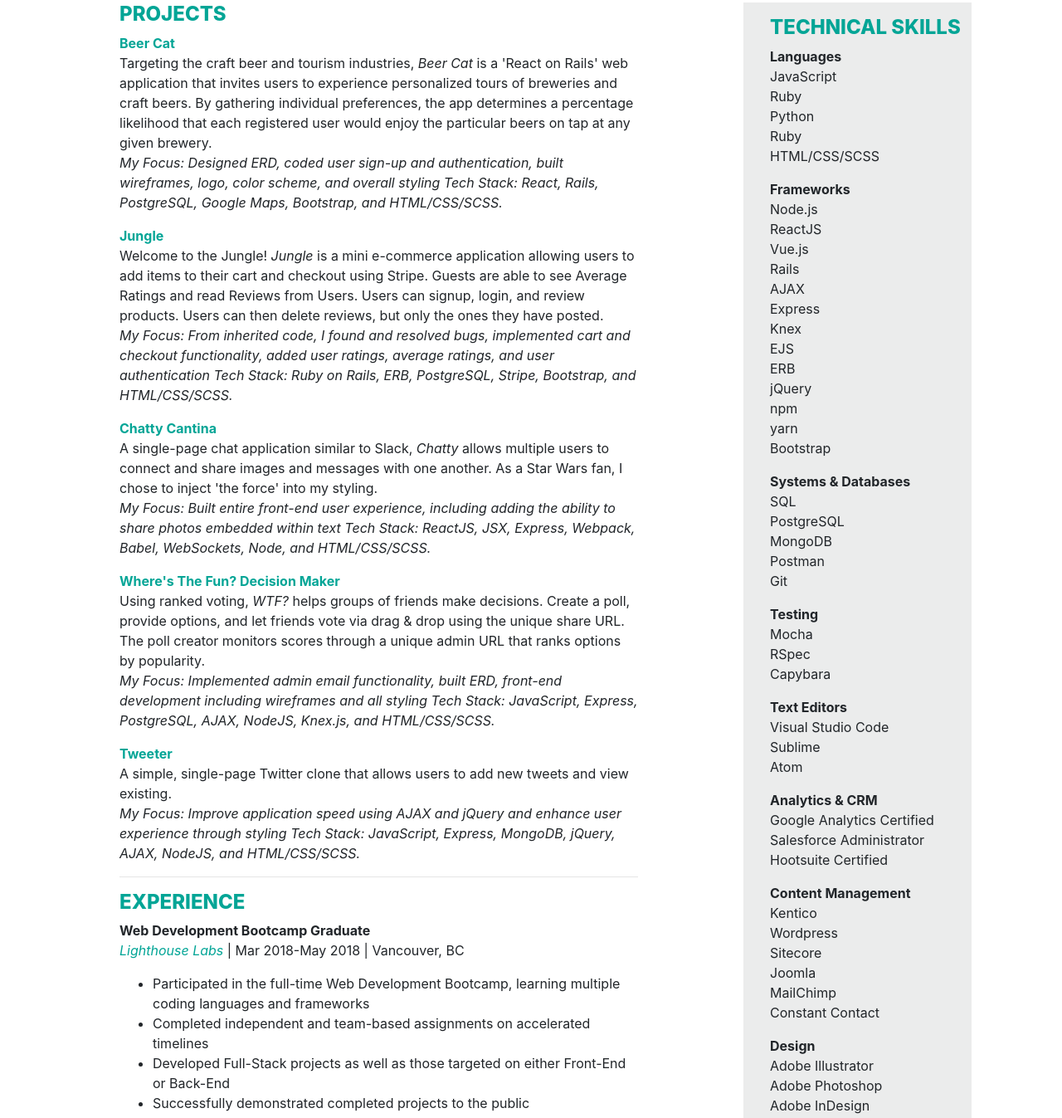
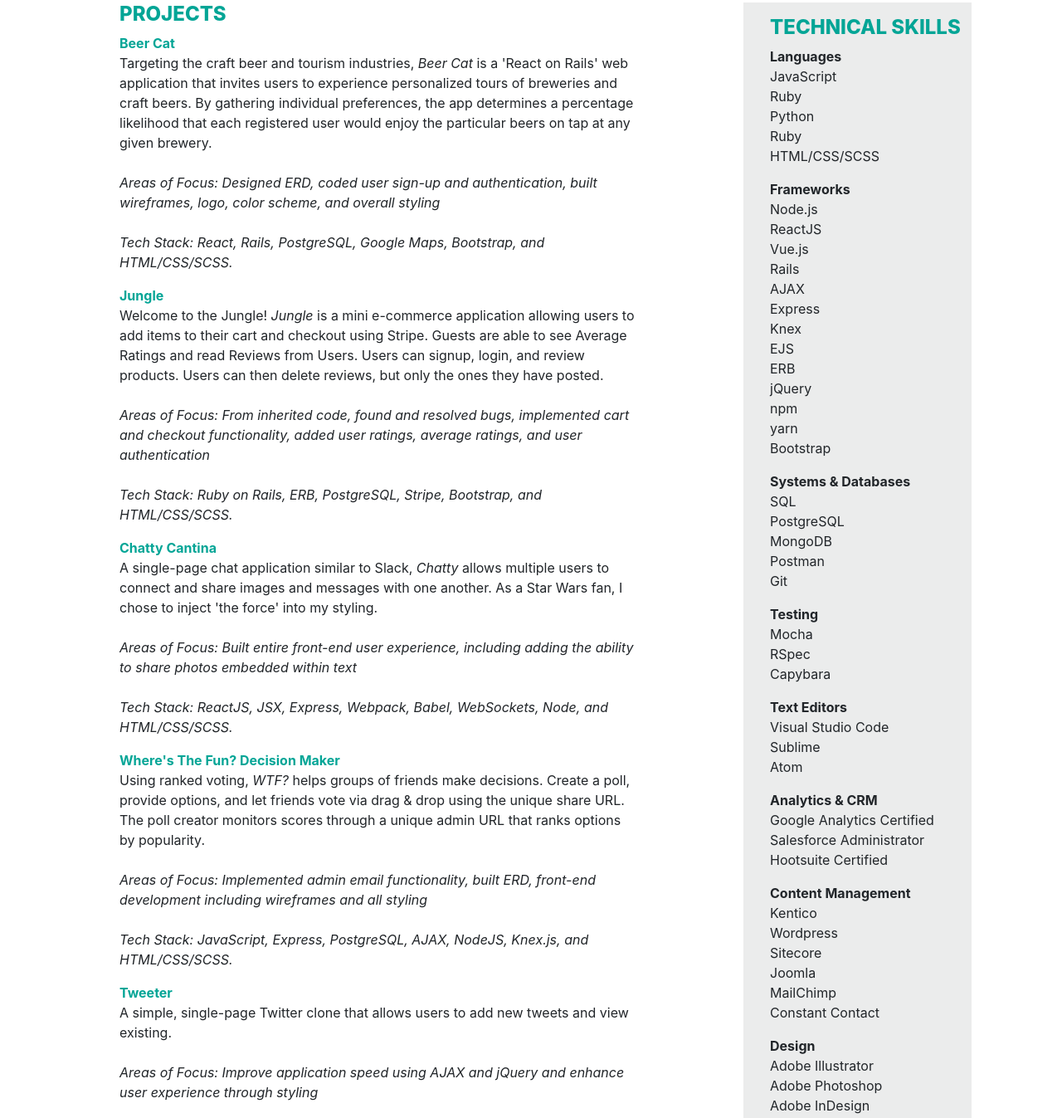
Before and after one commit to djwendo/djwendo.github.io, a website: page index.html in a window 1280 px wide. Shown: the part 460-1807 px from the top of the page at 83% size. Drawn offline with nearby package versions, Linux system fonts and the light colour scheme; a web font is replaced by a local one.

Commit message:
Add spacing to 'Areas of Focus' section of Projects

```diff
--- a/index.html
+++ b/index.html
@@ -67,33 +67,47 @@
             that invites users to experience personalized tours of breweries and craft beers.
             By gathering individual preferences, the app determines a percentage likelihood that each registered user would enjoy
             the particular beers on tap at any given brewery.
-            <br/>
-            <em>My Focus: Designed ERD, coded user sign-up and authentication, built wireframes, logo, color scheme, and overall styling</em>
-            <em>Tech Stack: React, Rails, PostgreSQL, Google Maps, Bootstrap, and HTML/CSS/SCSS.</em></p>
+            <br/><br/>
+            <em>Areas of Focus: Designed ERD, coded user sign-up and authentication, built wireframes, logo, color scheme, and overall styling</em>
+            <br/><br/>
+            <em>Tech Stack: React, Rails, PostgreSQL, Google Maps, Bootstrap, and HTML/CSS/SCSS.</em>
+          </p>
           <p><b><a href="https://github.com/djwendo/jungle-rails" target="_blank">Jungle</a></b><br/>
             Welcome to the Jungle! <em>Jungle</em> is a mini e-commerce application allowing users to add items to
             their cart and checkout using Stripe. Guests are able to see Average Ratings and read Reviews from Users.
             Users can signup, login, and review products. Users can then delete reviews, but only the ones they have
-            posted.<br/>
-            <em>My Focus: From inherited code, I found and resolved bugs, implemented cart and checkout functionality, added user ratings, average ratings, and user authentication</em>
-            <em>Tech Stack: Ruby on Rails, ERB, PostgreSQL, Stripe, Bootstrap, and HTML/CSS/SCSS.</em></p>
+            posted.
+            <br/><br/>
+            <em>Areas of Focus: From inherited code, found and resolved bugs, implemented cart and checkout functionality, added user ratings, average ratings, and user authentication</em>
+            <br/><br/>
+            <em>Tech Stack: Ruby on Rails, ERB, PostgreSQL, Stripe, Bootstrap, and HTML/CSS/SCSS.</em>
+          </p>
           <p><b><a href="https://github.com/djwendo/Chatty-Cantina" target="_blank">Chatty Cantina</a></b><br/>
             A single-page chat application similar to Slack, <em>Chatty</em> allows multiple users to connect and
             share images and messages with one another. As a Star Wars fan, I chose to inject 'the force' into my
-            styling.<br/>
-            <em>My Focus: Built entire front-end user experience, including adding the ability to share photos embedded within text</em>
-            <em>Tech Stack: ReactJS, JSX, Express, Webpack, Babel, WebSockets, Node, and HTML/CSS/SCSS.</em></p>
+            styling.
+            <br/><br/>
+            <em>Areas of Focus: Built entire front-end user experience, including adding the ability to share photos embedded within text</em>
+            <br/><br/>
+            <em>Tech Stack: ReactJS, JSX, Express, Webpack, Babel, WebSockets, Node, and HTML/CSS/SCSS.</em>
+          </p>
           <p><b><a href="https://github.com/djwendo/WTF-Decision-Maker" target="_blank">Where's The Fun? Decision Maker</a></b><br/>
-          Using ranked voting, <em>WTF?</em> helps groups of friends make decisions. Create a poll, provide options,
-          and let friends vote via drag &amp; drop using the unique share URL. The poll creator monitors scores
-          through a unique admin URL that ranks options by popularity.<br/>
-          <em>My Focus: Implemented admin email functionality, built ERD, front-end development including wireframes and all styling</em>
-          <em>Tech Stack: JavaScript, Express, PostgreSQL, AJAX, NodeJS, Knex.js, and HTML/CSS/SCSS.</em></p>
+            Using ranked voting, <em>WTF?</em> helps groups of friends make decisions. Create a poll, provide options,
+            and let friends vote via drag &amp; drop using the unique share URL. The poll creator monitors scores
+            through a unique admin URL that ranks options by popularity.
+            <br/><br/>
+            <em>Areas of Focus: Implemented admin email functionality, built ERD, front-end development including wireframes and all styling</em>
+            <br/><br/>
+            <em>Tech Stack: JavaScript, Express, PostgreSQL, AJAX, NodeJS, Knex.js, and HTML/CSS/SCSS.</em>
+          </p>
           <span id="Experience"></span>
           <p><b><a href="https://github.com/djwendo/tweeter" target="_blank">Tweeter</a></b><br/>
-          A simple, single-page Twitter clone that allows users to add new tweets and view existing.<br/>
-          <em>My Focus: Improve application speed using AJAX and jQuery and enhance user experience through styling</em>
-          <em>Tech Stack: JavaScript, Express, MongoDB, jQuery, AJAX, NodeJS, and HTML/CSS/SCSS.</em></p>
+            A simple, single-page Twitter clone that allows users to add new tweets and view existing.
+            <br/><br/>
+            <em>Areas of Focus: Improve application speed using AJAX and jQuery and enhance user experience through styling</em>
+            <br/><br/>
+            <em>Tech Stack: JavaScript, Express, MongoDB, jQuery, AJAX, NodeJS, and HTML/CSS/SCSS.</em>
+        </p>
           <hr>
           <h4>EXPERIENCE</h4>
           <p><b>Web Development Bootcamp Graduate</b><br/>
```
